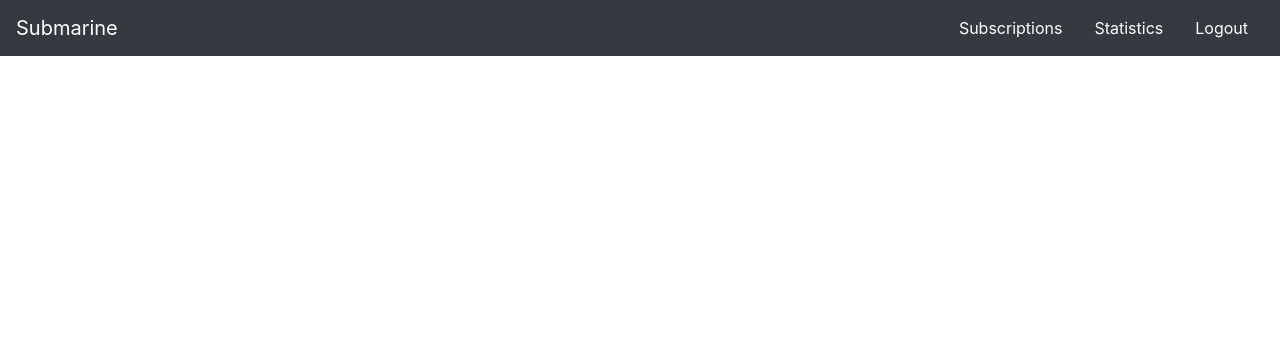
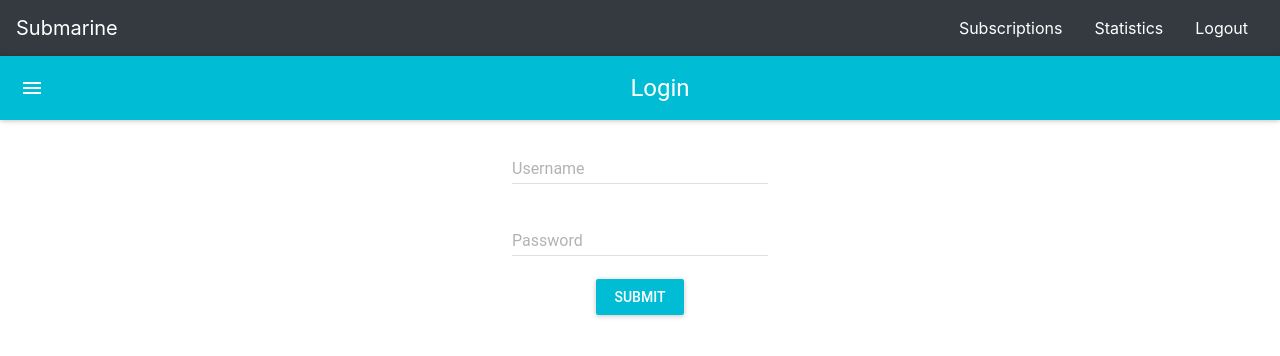
Before and after one commit to HillNathan/subscription-tracker, a React (Create React App) app in the folder client/: page / in a window 1280 px wide. Shown: the top 356 px of the page. Built offline with nearby package versions, Linux system fonts and the light colour scheme; no server answers.

Commit message:
login component added

```diff
--- a/client/src/App.js
+++ b/client/src/App.js
@@ -7,6 +7,7 @@
 import logo from './logo.svg';
 import './App.css';
 import Navbar from "./components/Navbar";
+import Login from "./components/login";
 
 class App extends Component {
   state = {
@@ -36,7 +37,7 @@
         <div className="App">
           <Navbar/>
           <Switch>
-            <Route exact path="/" component={Splash} />
+            <Route exact path="/" component={Login} />
             <Route exact path="/main" component={Main} />
             <Route exact path="/stats" component={Stats} />
             <Route component={NoMatch} />
--- /dev/null
+++ b/client/src/components/login.js
@@ -0,0 +1,50 @@
+import React, { Component } from 'react';
+import MuiThemeProvider from 'material-ui/styles/MuiThemeProvider';
+import AppBar from 'material-ui/AppBar';
+import RaisedButton from 'material-ui/RaisedButton';
+import TextField from 'material-ui/TextField';
+//https://medium.com/technoetics/create-basic-login-forms-using-create-react-app-module-in-reactjs-511b9790dede
+
+class Login extends Component {
+constructor(props){
+  super(props);
+  this.state={
+  username:'',
+  password:''
+  }
+ }
+
+render() {
+    return (
+      <div>
+        <MuiThemeProvider>
+          <div>
+          <AppBar
+             title="Login"
+           />
+           <TextField
+             hintText="Enter your Username"
+             floatingLabelText="Username"
+             onChange = {(event,newValue) => this.setState({username:newValue})}
+             />
+           <br/>
+             <TextField
+               type="password"
+               hintText="Enter your Password"
+               floatingLabelText="Password"
+               onChange = {(event,newValue) => this.setState({password:newValue})}
+               />
+             <br/>
+             <RaisedButton label="Submit" primary={true} style={style} onClick={(event) => this.handleClick(event)}/>
+         </div>
+         </MuiThemeProvider>
+      </div>
+    );
+  }
+}
+
+const style = {
+ margin: 15,
+};
+
+export default Login;
--- a/package.json
+++ b/package.json
@@ -29,6 +29,7 @@
   },
   "homepage": "https://github.com/HillNathan/subscription-tracker#readme",
   "dependencies": {
+    "axios": "^0.19.0",
     "bcryptjs": "^2.4.3",
     "dotenv": "^8.1.0",
     "express": "^4.17.1",
@@ -36,11 +37,13 @@
     "express-session": "^1.16.2",
     "express-winston": "^4.0.0",
     "if-env": "^1.0.4",
+    "material-ui": "^0.20.2",
     "mongojs": "^2.6.0",
     "mongoose": "^5.7.3",
     "passport": "^0.4.0",
     "passport-local": "^1.0.0",
     "react-router-dom": "^5.1.2",
+    "react-tap-event-plugin": "^3.0.3",
     "winston": "^3.2.1"
   }
 }
```
Also changed, not shown: 1 other file (tests, documents, lock files or other folders).
